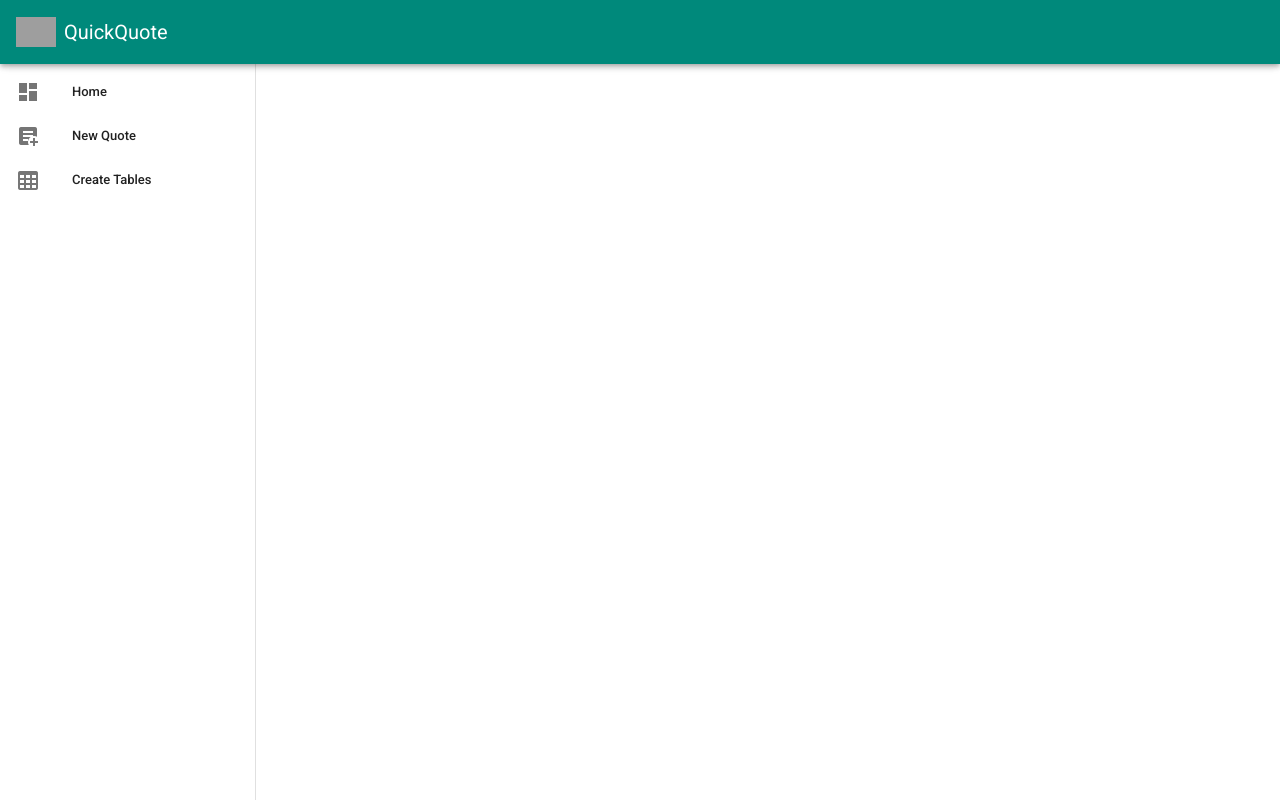
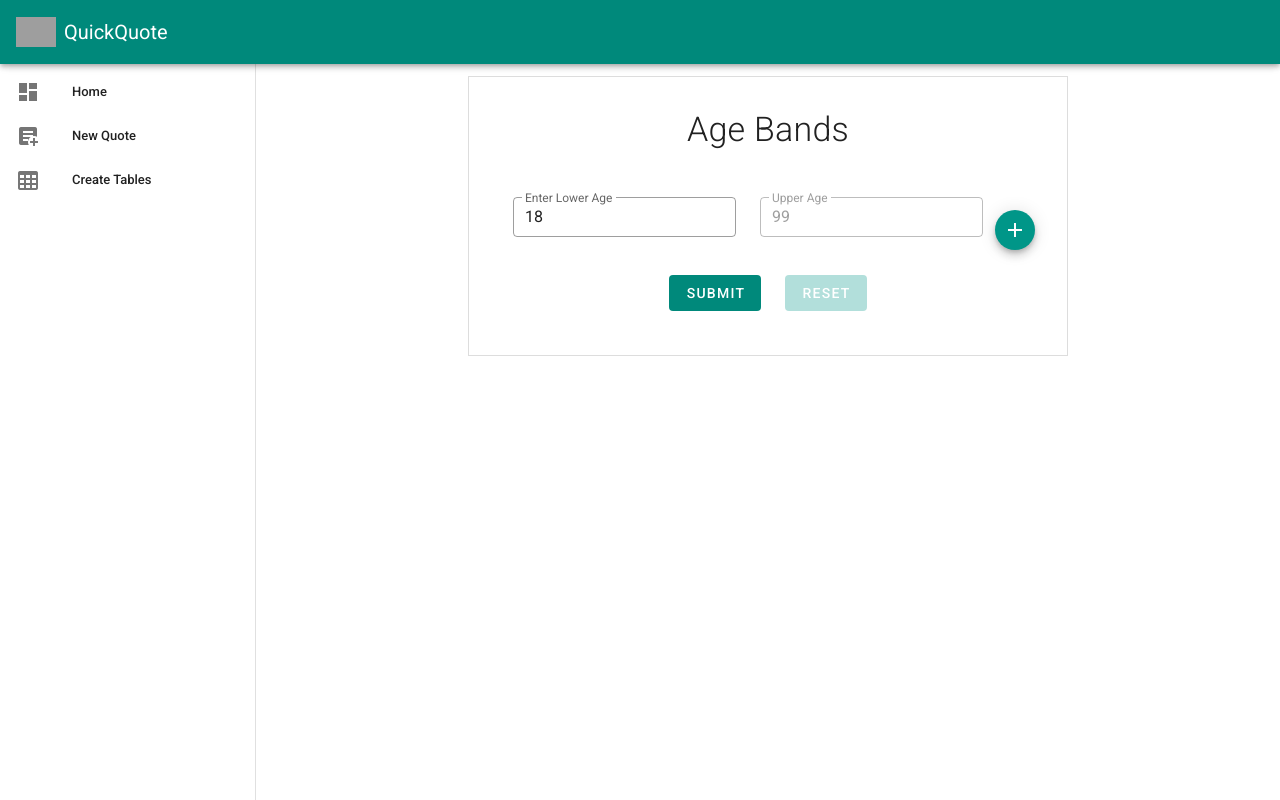
Before and after one commit to cmsommerville/quickquote, a Vue app in the folder frontend/: page /age-bands in a window 1280 px wide. Built offline with nearby package versions, Linux system fonts and the light colour scheme; grey boxes are pictures that could not be loaded.

Commit message:
added age bands view

```diff
--- a/frontend/src/router/index.js
+++ b/frontend/src/router/index.js
@@ -6,7 +6,7 @@ import Group from "../views/Group.vue";
 import Plan from "../views/Plan.vue";
 import Provisions from "../views/Provisions.vue";
 import Benefits from "../views/Benefits.vue";
-import PlanRates from "../views/PlanRates.vue";
+import AgeBands from "../views/AgeBands.vue";
 import Premium from "../views/Premium.vue";
 import CreateTables from "../views/admin/CreateTables.vue";
 
@@ -49,9 +49,9 @@ const routes = [
     component: Premium,
   },
   {
-    path: "/plan-rate",
-    name: "plan-rate",
-    component: PlanRates,
+    path: "/age-bands",
+    name: "age-bands",
+    component: AgeBands,
   },
   {
     path: "/admin/create-tables",
--- /dev/null
+++ b/frontend/src/views/AgeBands.vue
@@ -0,0 +1,137 @@
+<template>
+  <div class="container">
+    <div class="form-rater d-flex flex-column" v-if="loaded">
+      <h2 class="mx-auto mb-12 font-weight-light text-h4">Age Bands</h2>
+      <v-form class="form" @submit.prevent="onSubmit" @reset="onReset">
+        <div
+          class="age-bands d-flex justify-space-around align-center"
+          v-for="(band, index) in age_bands"
+          :key="band.key"
+        >
+          <v-text-field
+            class="mx-3"
+            v-model.number="age_bands[index].lower"
+            label="Enter Lower Age"
+            outlined
+            dense
+            :readonly="index === 0"
+            @blur="ageBandCalculator"
+            tabindex="1"
+          ></v-text-field>
+          <v-text-field
+            class="mx-3"
+            :value="age_bands[index].upper"
+            label="Upper Age"
+            outlined
+            dense
+            disabled
+            tabindex="0"
+          ></v-text-field>
+
+          <v-fab-transition v-if="index === age_bands.length - 1">
+            <v-btn
+              tabindex="2"
+              color="teal"
+              fab
+              dark
+              small
+              @click="addAgeBandHandler"
+            >
+              <v-icon>mdi-plus</v-icon>
+            </v-btn>
+          </v-fab-transition>
+          <v-fab-transition v-if="index !== age_bands.length - 1">
+            <v-btn
+              tabindex="2"
+              color="red lighten-3"
+              fab
+              dark
+              small
+              @click="removeAgeBandHandler(index)"
+            >
+              <v-icon>mdi-minus</v-icon>
+            </v-btn>
+          </v-fab-transition>
+        </div>
+
+        <div class="d-flex justify-center my-3">
+          <v-btn depressed color="primary" type="submit" class="mx-3">
+            Submit
+          </v-btn>
+
+          <v-btn depressed color="secondary" class="mx-3"> Reset </v-btn>
+        </div>
+      </v-form>
+    </div>
+  </div>
+</template>
+
+<script>
+// const axios = require("axios");
+
+export default {
+  name: "AgeBands",
+  data() {
+    return {
+      loaded: false,
+      text: { plan_rates: null, factors: null },
+      age_bands: [{ key: 0, lower: 18, upper: 99 }],
+    };
+  },
+  async mounted() {
+    this.loaded = true;
+  },
+  computed: {},
+  methods: {
+    onSubmit() {
+      console.log(this.age_bands);
+    },
+    onReset() {
+      this.age_bands = [{ key: 0, lower: 18, upper: 99 }];
+    },
+    ageBandCalculator() {
+      for (let i = 0; i < this.age_bands.length; i++) {
+        if (i === 0) {
+          this.age_bands[i].lower = 18;
+        } else if (this.age_bands[i].lower <= this.age_bands[i - 1].lower) {
+          this.age_bands[i].lower = null;
+          this.age_bands[i - 1].upper = null;
+        }
+
+        if (i === this.age_bands.length - 1) {
+          this.age_bands[i].upper = 99;
+        } else if (!this.age_bands[i + 1].lower) {
+          this.age_bands[i].upper = null;
+        } else {
+          this.age_bands[i].upper = this.age_bands[i + 1].lower - 1;
+        }
+      }
+    },
+    addAgeBandHandler() {
+      this.age_bands = [
+        ...this.age_bands,
+        { key: this.age_bands.length, lower: null, upper: 99 },
+      ];
+      this.ageBandCalculator();
+    },
+    removeAgeBandHandler(index) {
+      this.age_bands.splice(index, 1);
+      this.ageBandCalculator();
+    },
+  },
+};
+</script>
+
+<style scoped>
+.container {
+  display: flex;
+  justify-content: center;
+  align-items: center;
+}
+
+.form-rater {
+  min-width: 60%;
+  border: 1px solid #ddd;
+  padding: 2rem;
+}
+</style>
--- a/frontend/src/views/PlanRates.vue
+++ /dev/null
@@ -1,88 +0,0 @@
-<template>
-  <div class="container">
-    <div class="form-rater d-flex flex-column" v-if="loaded">
-      <div class="d-flex flex-column my-6 align-center">
-        <v-btn
-          depressed
-          color="primary"
-          type="button"
-          class="mx-3"
-          @click="planRateHandler"
-        >
-          Generate Plan Rates
-        </v-btn>
-        <p v-if="text.plan_rates" class="my-3 warning--text">
-          {{ text.plan_rates }}
-        </p>
-      </div>
-      <div class="d-flex flex-column my-6 align-center">
-        <v-btn
-          depressed
-          color="primary"
-          type="button"
-          class="mx-3"
-          @click="factorHandler"
-        >
-          Generate Factors
-        </v-btn>
-        <p v-if="text.factors" class="my-3 warning--text">
-          {{ text.factors }}
-        </p>
-      </div>
-    </div>
-  </div>
-</template>
-
-<script>
-const axios = require("axios");
-
-export default {
-  name: "PlanRates",
-  data() {
-    return {
-      loaded: false,
-      text: { plan_rates: null, factors: null },
-    };
-  },
-  async mounted() {
-    this.plan_id = +this.$route.query.plan_id || null;
-    this.loaded = true;
-  },
-  methods: {
-    async planRateHandler() {
-      this.loaded = false;
-      await axios.post("http://localhost:5000/workflow/plan-rate", null, {
-        params: { plan_id: this.plan_id },
-        withCredentials: true,
-      });
-
-      this.text.plan_rates = "Plan Rates Generated!";
-      this.loaded = true;
-    },
-
-    async factorHandler() {
-      this.loaded = false;
-      await axios.post("http://localhost:5000/workflow/factor-calc", null, {
-        params: { plan_id: this.plan_id },
-        withCredentials: true,
-      });
-      this.text.factors = "Factors Generated!";
-      this.loaded = true;
-    },
-  },
-};
-</script>
-
-<style scoped>
-.container {
-  display: flex;
-  justify-content: center;
-  align-items: center;
-}
-
-.form-rater {
-  min-width: 60%;
-  border: 1px solid #ddd;
-  padding: 2rem;
-}
-</style>
```
